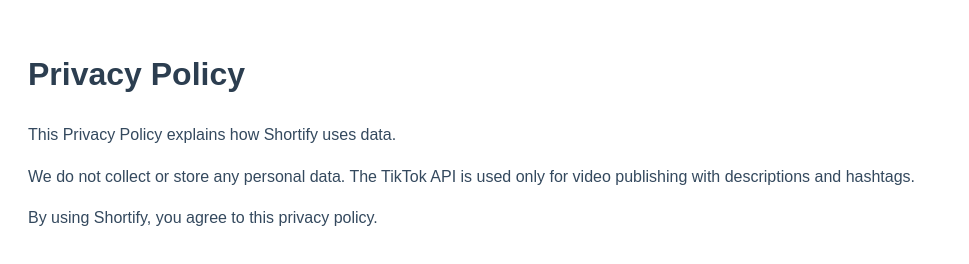
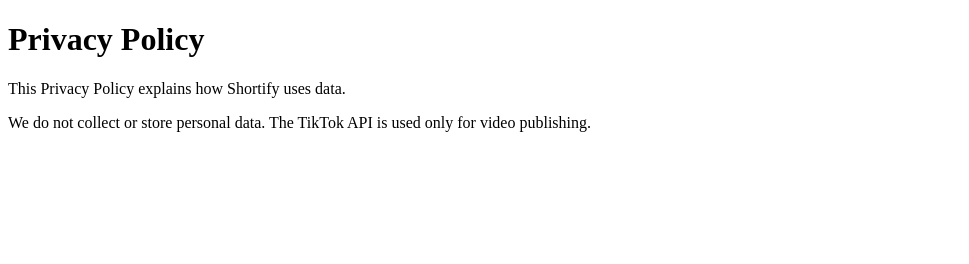
Before and after one commit to User314618/shortify-privacy, a plain HTML site: page index.html in a window 1280 px wide. Shown: the whole page, without its empty margins (0-969 px from the left). Drawn offline with Linux system fonts and the light colour scheme.

Commit message:
Update index.html

```diff
--- a/index.html
+++ b/index.html
@@ -5,16 +5,14 @@
     <meta name="description" content="Privacy Policy for Shortify Bot">
     <meta name="viewport" content="width=device-width, initial-scale=1.0">
     <meta name="robots" content="index, follow">
-    <style>
-        body { font-family: Arial, sans-serif; padding: 20px; line-height: 1.6; }
-        h1 { color: #2c3e50; }
-        p { color: #34495e; }
-    </style>
+    <meta property="og:title" content="Shortify Privacy Policy">
+    <meta property="og:description" content="This page describes the privacy policy of Shortify.">
+    <meta name="author" content="Shortify">
+    <meta name="tiktok-site-verification" content="1234567890"> <!-- Ajoute un token si TikTok en fournit un -->
 </head>
 <body>
     <h1>Privacy Policy</h1>
     <p>This Privacy Policy explains how Shortify uses data.</p>
-    <p>We do not collect or store any personal data. The TikTok API is used only for video publishing with descriptions and hashtags.</p>
-    <p>By using Shortify, you agree to this privacy policy.</p>
+    <p>We do not collect or store personal data. The TikTok API is used only for video publishing.</p>
 </body>
 </html>
```
